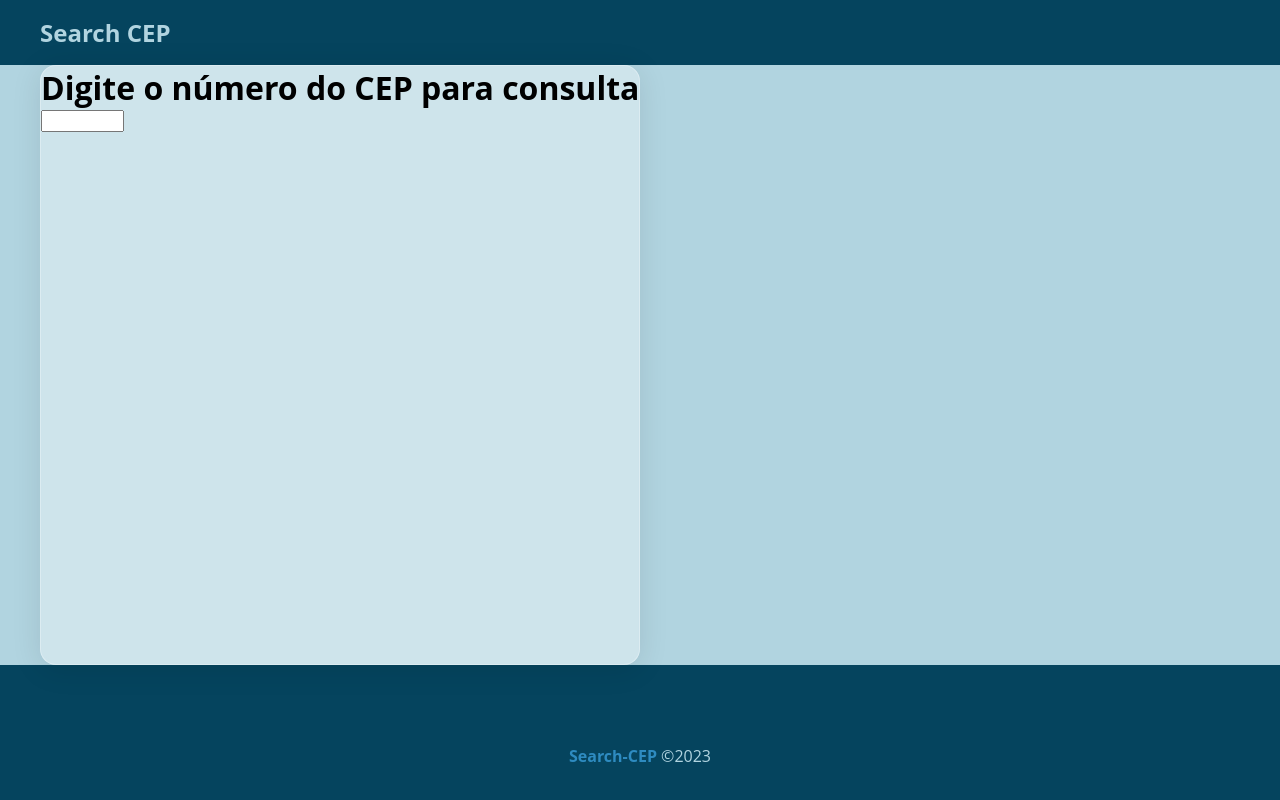
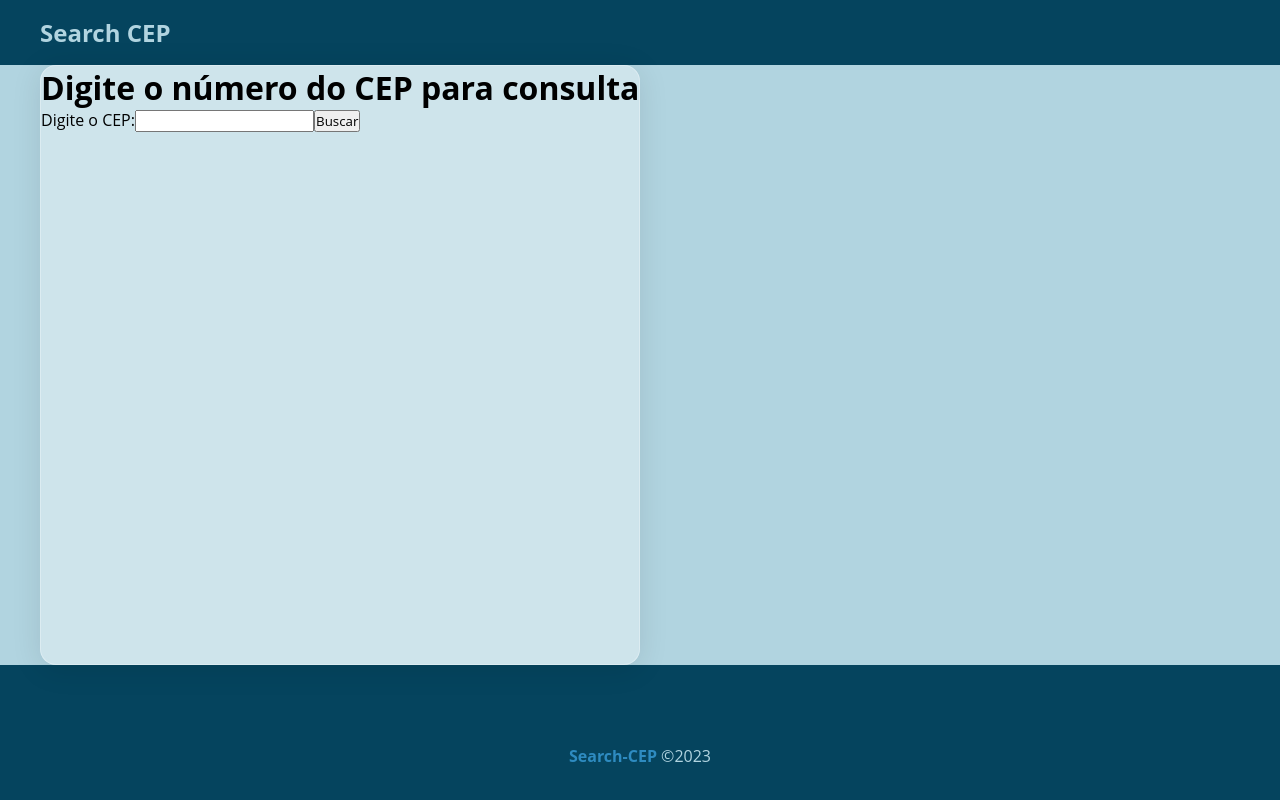
Before and after one commit to Eflorscuk/search-cep, a React (Create React App) app in the folder frontend/: page /seachcepnumber in a window 1280 px wide. Shown: the top 800 px of the page. Built offline with nearby package versions, Linux system fonts and the light colour scheme.

Commit message:
Project Updated (frontend) => Frontend connected to API CEP to tests

```diff
--- a/frontend/package.json
+++ b/frontend/package.json
@@ -6,6 +6,7 @@
     "@testing-library/jest-dom": "^5.16.5",
     "@testing-library/react": "^13.4.0",
     "@testing-library/user-event": "^13.5.0",
+    "axios": "^1.4.0",
     "react": "^18.2.0",
     "react-dom": "^18.2.0",
     "react-router-dom": "^6.13.0",
--- a/frontend/src/components/pages/SearchNumber.js
+++ b/frontend/src/components/pages/SearchNumber.js
@@ -1,11 +1,62 @@
+import React, { useState } from "react"
 import styles from "./SearchNumber.module.css"
+import axios from "axios"
 
 const SearchNumber = () => {
+    const [cep, setCep] = useState('')
+    const [data, setData] = useState(null)
+    const [isLoading, setIsLoading] = useState(false)
+    const [error, setError] = useState('')
+
+    const handleSubmit = event => {
+        event.preventDefault()
+        setIsLoading(true)
+        setError('')
+
+        axios
+            .get(`https://viacep.com.br/ws/${cep}/json/`)
+            //.get(`/search/${cep}`)
+            .then((response) => {
+            setData(response.data);
+            setIsLoading(false);
+        })
+            .catch((error) => {
+                setError('Ocorreu um erro ao obter os dados do CEP.');
+                setIsLoading(false);
+                console.error(error);
+        });
+    }
+
     return (
-        <form action="#" className={styles.form}>
+        <div className={styles.form}>
             <h1>Digite o número do CEP para consulta</h1>
-            <input type="text" maxlength="8" size="8" name="cep"></input>
-        </form>
+            <form onSubmit={handleSubmit}>
+                <label>
+                    Digite o CEP:
+                    <input
+                        type="text"
+                        value={cep}
+                        onChange={event => setCep(event.target.value)}
+                    />
+                </label>
+                <button type="submit">Buscar</button>
+            </form>
+
+            {isLoading ? (
+                <p>Carregando...</p>
+                ) : error ? (
+                    <p>{error}</p>
+                ) : data ? (
+                    <div>
+                        <h2>Informações do CEP:</h2>
+                        <p>CEP: {data.cep}</p>
+                        <p>Logradouro: {data.logradouro}</p>
+                        <p>Bairro: {data.bairro}</p>
+                        <p>Cidade: {data.localidade}</p>
+                        <p>Estado: {data.uf}</p>
+                    </div>
+                ) : null}
+        </div>
     )
 }
 
```
Also changed, not shown: 1 other file (tests, documents, lock files or other folders).
